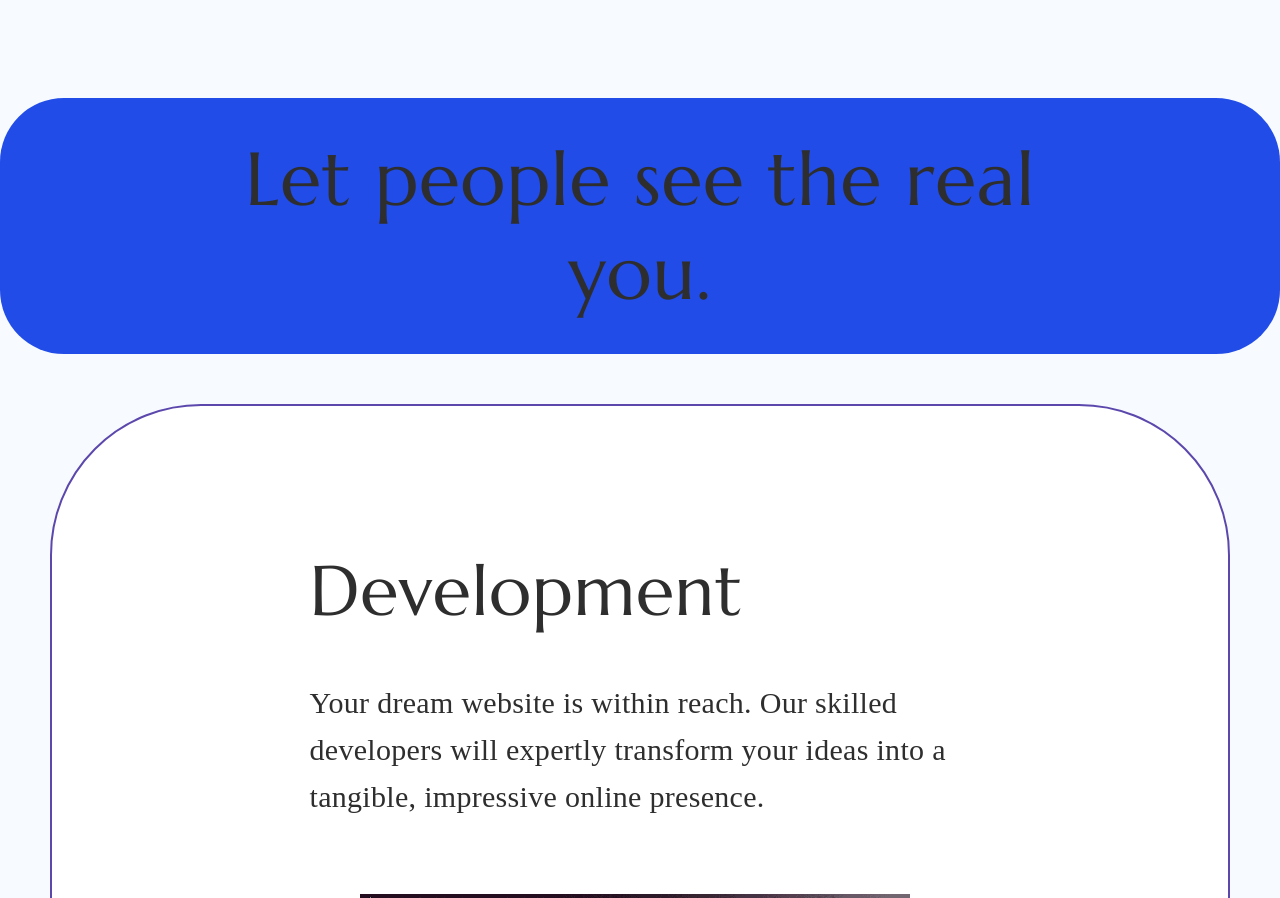
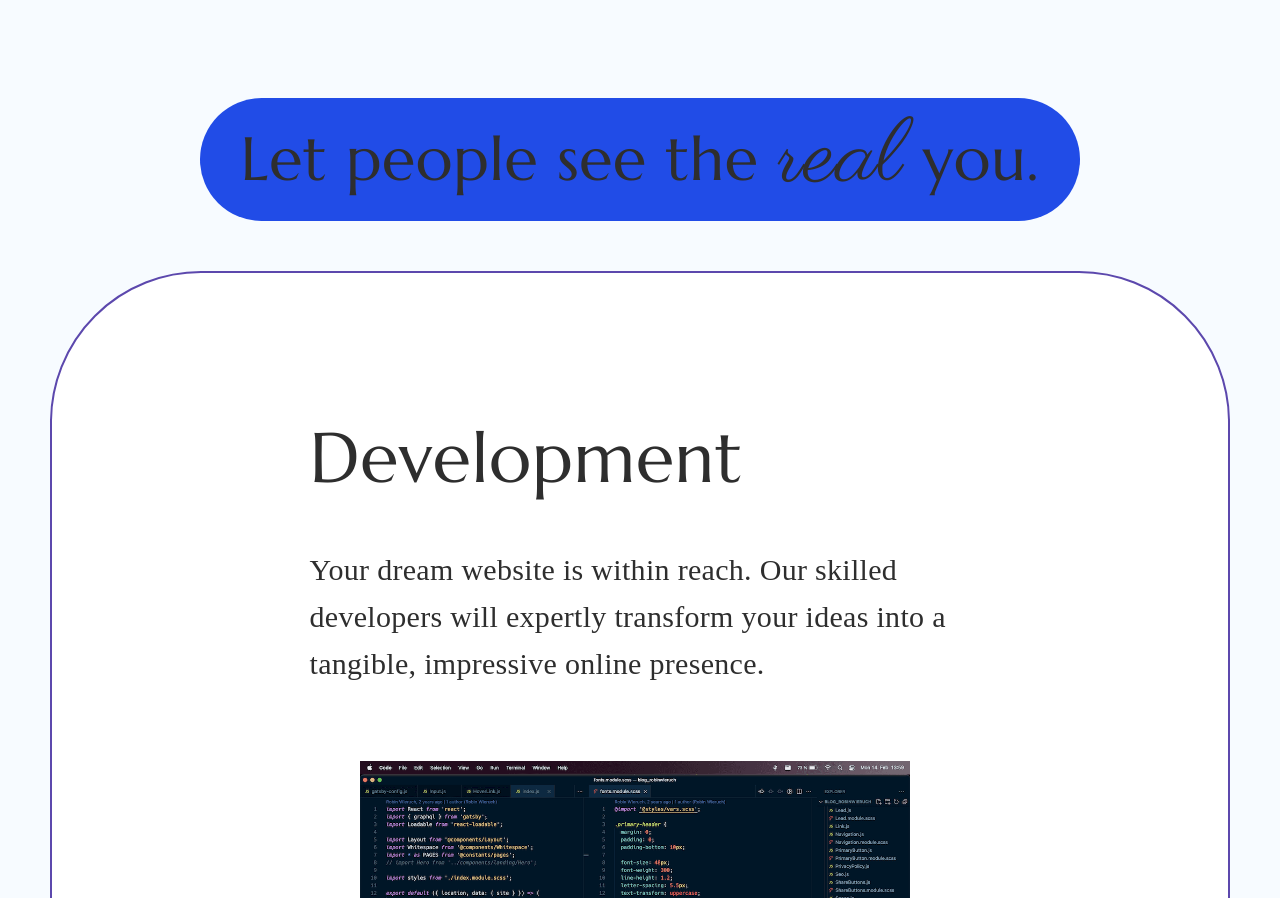
Before and after one commit to lionsgrandson/sites_for_everyone5.0, a React (Create React App) app: page / in a window 1280 px wide. Shown: the part 4154-5052 px from the top of the page. Built offline with nearby package versions, Linux system fonts and the light colour scheme.

Commit message:
style(proccess): added the boxes with text and styled them

```diff
--- a/public/index.html
+++ b/public/index.html
@@ -54,6 +54,19 @@
     <style>
       @import url("https://fonts.googleapis.com/css2?family=Exo+2:ital,wght@0,100..900;1,100..900&family=VT323&display=swap");
     </style>
+    <link
+      rel="preconnect"
+      href="https://fonts.googleapis.com"
+    />
+    <link
+      rel="preconnect"
+      href="https://fonts.gstatic.com"
+      crossorigin
+    />
+    <link
+      href="https://fonts.googleapis.com/css2?family=Parisienne&display=swap"
+      rel="stylesheet"
+    />
     <!--
       manifest.json provides metadata used when your web app is installed on a
       user's mobile device or desktop. See https://developers.google.com/web/fundamentals/web-app-manifest/
--- a/src/components/OurProccess/OurProccess.css
+++ b/src/components/OurProccess/OurProccess.css
@@ -46,15 +46,26 @@
   line-height: 131.66px;
   letter-spacing: 0.2em;
   text-align: center;
+
   color: rgba(92, 72, 173, 1);
 }
+.middleBoxProc span {
+  font-family: Parisienne;
+  font-size: 90px;
+  font-weight: 400;
+  line-height: 122.61px;
+  letter-spacing: 0.01em;
+  text-align: center;
+}
 .middleBoxProc {
-  padding: 34px 172px;
   border-radius: 64px;
+  background: linear-gradient(90deg, #214ce7 200%, #5c48ad 100%);
 
-  background: linear-gradient(90deg, #214ce7 200%, #5c48ad 100%);
+  margin: 0 20rem;
+
   font-family: Marcellus;
-  font-size: 75px;
+  /* font-size: 75px; */
+  font-size: 61px;
   font-weight: 400;
   line-height: 94.04px;
   letter-spacing: 0.01em;
--- a/src/components/OurProccess/OurProccess.js
+++ b/src/components/OurProccess/OurProccess.js
@@ -17,7 +17,9 @@ export default function OurProccess() {
         WbtnQ={false}
         LORImg={false}
       />
-      <div className="middleBoxProc">Let people see the real you.</div>
+      <div className="middleBoxProc">
+        Let people see the <span>real</span> you.
+      </div>
       <PicXtext
         imgXTextImg={imgXTextImg2}
         picXtexth1="Development"
--- a/src/index.css
+++ b/src/index.css
@@ -26,7 +26,6 @@ body {
   margin: 0;
   padding: 0;
 }
-.highlight{
-    color: var(--light-blue);
-
+.highlight {
+  color: var(--light-blue);
 }
```
